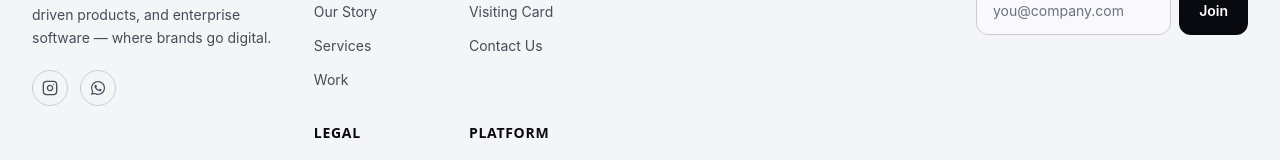
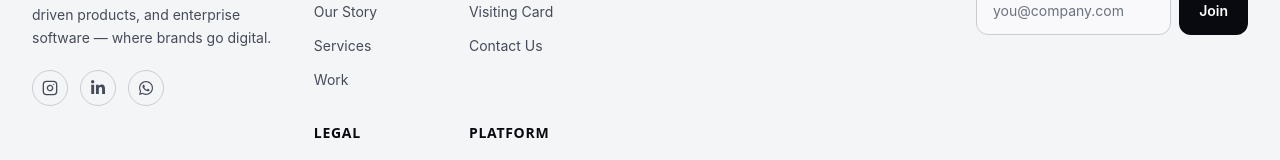
Before and after one commit to vansh187/WebNestStudio, a React (Vite) app: page / in a window 1280 px wide. Shown: the part 3987-4147 px from the top of the page. Built offline with nearby package versions, Linux system fonts and the light colour scheme; no server answers.

Commit message:
Add LinkedIn link to footer and organization schema
Co-Authored-By: Claude Sonnet 5 <noreply@anthropic.com>

```diff
--- a/src/components/Footer.jsx
+++ b/src/components/Footer.jsx
@@ -1,6 +1,6 @@
 import { Link } from 'react-router-dom'
 import { FiMail, FiPhone, FiInstagram } from 'react-icons/fi'
-import { FaWhatsapp } from 'react-icons/fa'
+import { FaLinkedinIn, FaWhatsapp } from 'react-icons/fa'
 import Logo from './Logo'
 import NewsletterForm from './forms/NewsletterForm'
 import { CONTACT, FOOTER_SECTIONS, TECH_STACK } from '../data/site'
@@ -25,6 +25,15 @@ export default function Footer() {
                 className="flex h-9 w-9 items-center justify-center rounded-full border border-ink-200 dark:border-ink-700 text-ink-500 dark:text-ink-300 hover:border-gold-400 hover:text-gold-500 transition-colors"
               >
                 <FiInstagram className="h-4 w-4" />
+              </a>
+              <a
+                href={CONTACT.linkedinHref}
+                target="_blank"
+                rel="noopener noreferrer"
+                aria-label="WebNest Studio on LinkedIn"
+                className="flex h-9 w-9 items-center justify-center rounded-full border border-ink-200 dark:border-ink-700 text-ink-500 dark:text-ink-300 hover:border-gold-400 hover:text-gold-500 transition-colors"
+              >
+                <FaLinkedinIn className="h-4 w-4" />
               </a>
               <a
                 href={CONTACT.whatsappHref}
--- a/src/components/Layout.jsx
+++ b/src/components/Layout.jsx
@@ -25,7 +25,7 @@ const ORGANIZATION_SCHEMA = {
   email: CONTACT.email,
   telephone: CONTACT.phone,
   address: { '@type': 'PostalAddress', addressLocality: 'New Delhi', addressCountry: 'IN' },
-  sameAs: [CONTACT.instagramHref],
+  sameAs: [CONTACT.instagramHref, CONTACT.linkedinHref],
 }
 
 export default function Layout() {
--- a/src/data/site.js
+++ b/src/data/site.js
@@ -5,6 +5,7 @@ export const CONTACT = {
   emailHref: 'mailto:vansh.duggal@webneststudio.co.in',
   whatsappHref: 'https://wa.me/917276971875?text=Hello%20WebNest%20Studio%2C%20I%27d%20like%20to%20discuss%20a%20premium%20digital%20experience%20for%20my%20brand.%20Please%20share%20the%20next%20steps.',
   instagramHref: 'https://www.instagram.com/webneststudio112026',
+  linkedinHref: 'https://www.linkedin.com/company/webneststudio.co.in',
 }
 
 export const NAV_LINKS = [
```
